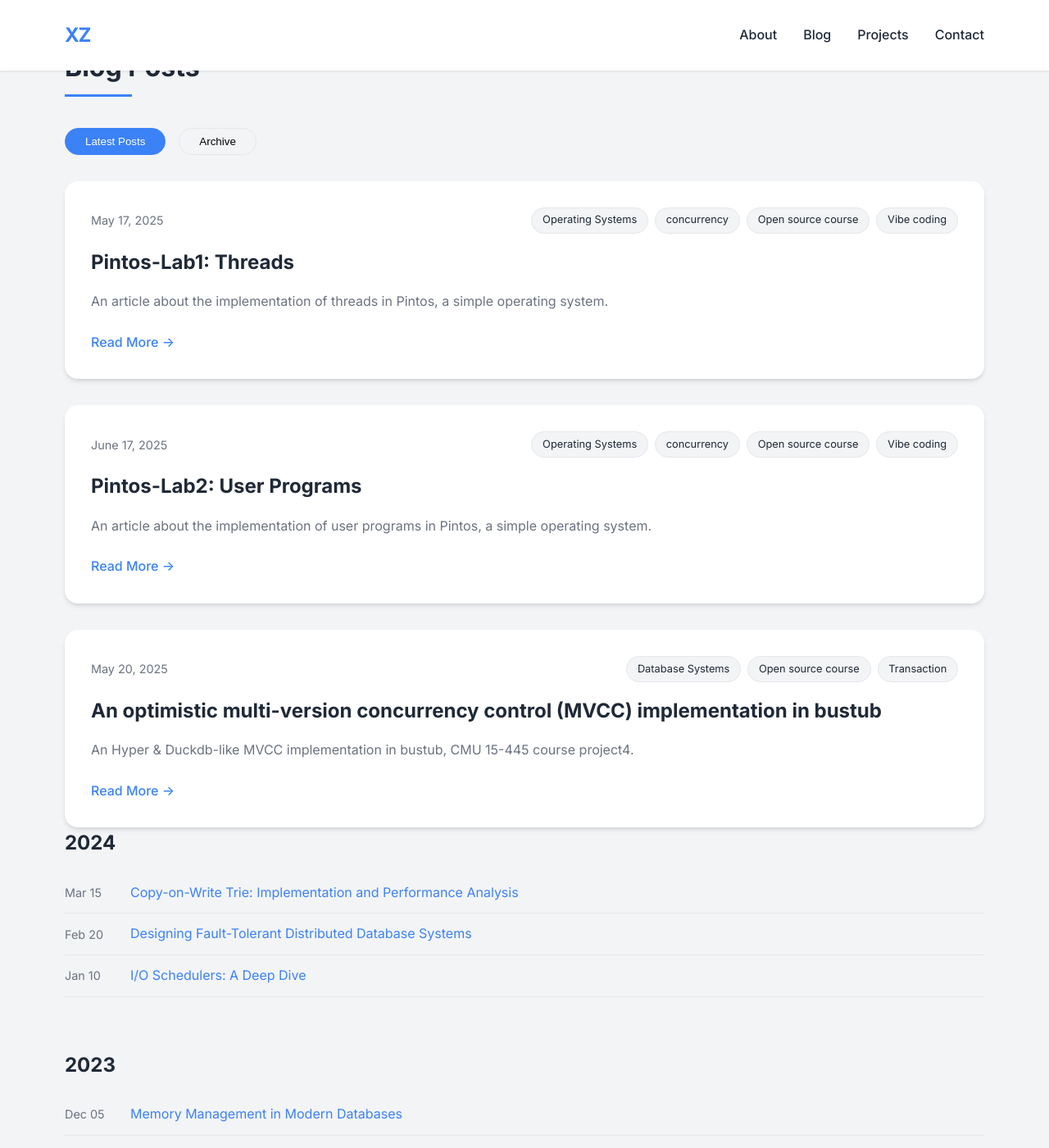
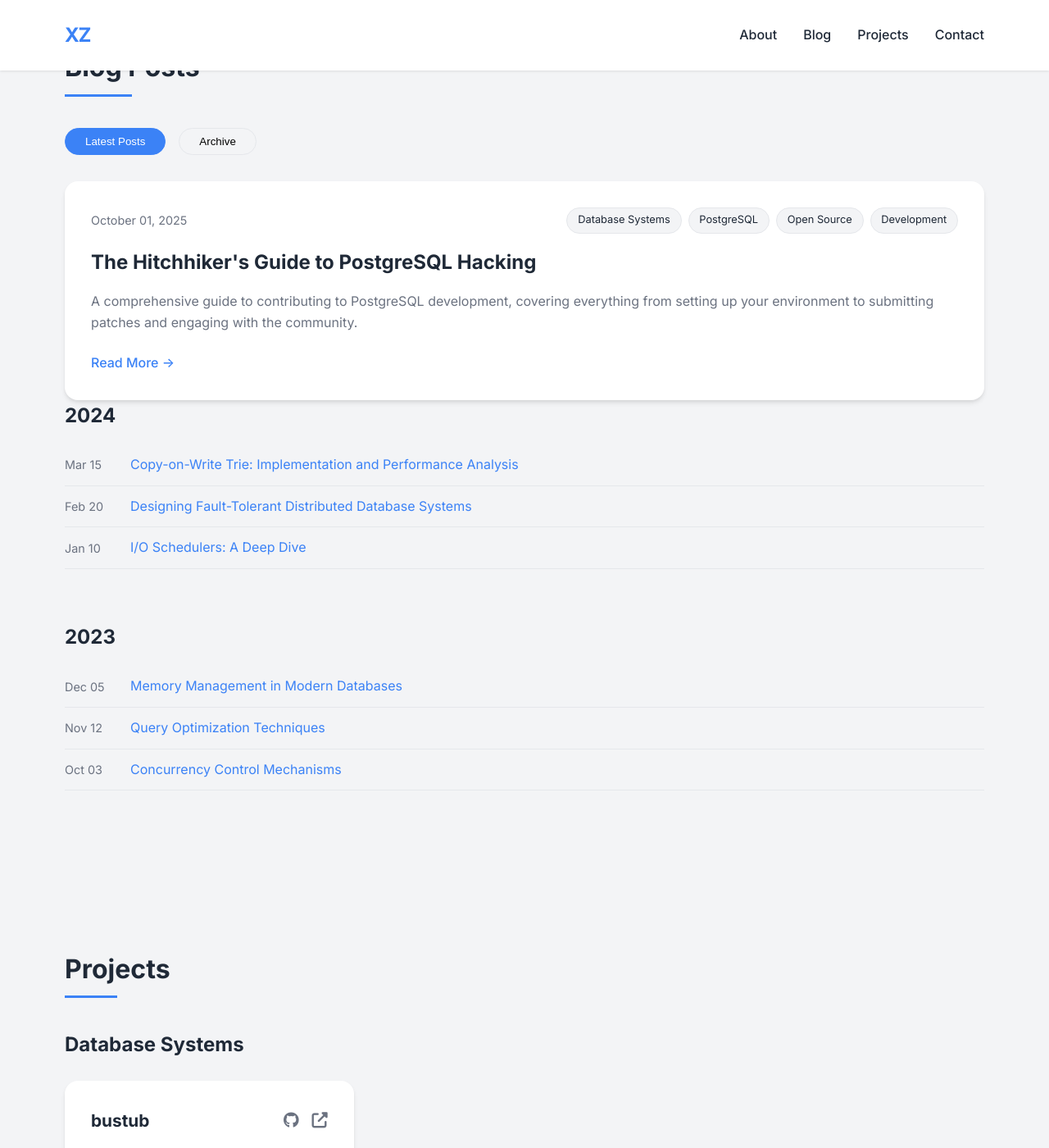
Before and after one commit to alterego655/alterego655.github.io, a Jekyll site: the page built from index.html, in a window 1280 px wide and 1400 px high, scrolled down 1041 px. Shown: the whole window at 82% size. Built offline with Jekyll 4.4.1, drawn with Linux system fonts in a browser that asks for light colours.

Commit message:
Fix all blog layout issues
1. Increase post header padding to 140px to prevent header blocking
2. Show 5 latest Jekyll posts as cards on homepage (not hardcoded posts)
3. Show 5 latest Jekyll posts as cards on blog page
4. Archive section only shows hyperlinks (no cards)
5. Both homepage and blog page use same Jekyll posts system

```diff
--- a/_layouts/post.html
+++ b/_layouts/post.html
@@ -9,7 +9,7 @@ layout: default
     }
     .post-header-section {
         background-color: var(--bg-color);
-        padding-top: 120px;
+        padding-top: 140px;
         padding-bottom: 2rem;
         border-bottom: 1px solid var(--border-color);
     }
--- a/index.html
+++ b/index.html
@@ -54,53 +54,23 @@ layout: default
                 </div>
 
                 <div class="blog-posts" id="latest-posts">
+                    {% for post in site.posts limit:5 %}
                     <article class="blog-card">
                         <div class="blog-meta">
-                            <span class="blog-date">May 17, 2025</span>
+                            <span class="blog-date">{{ post.date | date: "%B %d, %Y" }}</span>
+                            {% if post.tags and post.tags.size > 0 %}
                             <div class="blog-tags">
-                                <span class="tag">Operating Systems</span>
-                                <span class="tag">concurrency</span>
-                                <span class="tag">Open source course</span>
-                                <span class="tag">Vibe coding</span>
+                                {% for tag in post.tags %}
+                                <span class="tag">{{ tag }}</span>
+                                {% endfor %}
                             </div>
+                            {% endif %}
                         </div>
-                        <h3 class="blog-title">Pintos-Lab1: Threads </h3>
-                        <p class="blog-excerpt">An article about the implementation of threads in Pintos, a simple
-                            operating system.</p>
-                        <a href="blogs/pintos-lab1/pintos-lab1.md" class="read-more">Read More →</a>
+                        <h3 class="blog-title">{{ post.title }}</h3>
+                        <p class="blog-excerpt">{{ post.excerpt | strip_html | truncate: 200 }}</p>
+                        <a href="{{ post.url | relative_url }}" class="read-more">Read More →</a>
                     </article>
-
-                    <article class="blog-card">
-                        <div class="blog-meta">
-                            <span class="blog-date">June 17, 2025</span>
-                            <div class="blog-tags">
-                                <span class="tag">Operating Systems</span>
-                                <span class="tag">concurrency</span>
-                                <span class="tag">Open source course</span>
-                                <span class="tag">Vibe coding</span>
-                            </div>
-                        </div>
-                        <h3 class="blog-title">Pintos-Lab2: User Programs</h3>
-                        <p class="blog-excerpt">An article about the implementation of user programs in Pintos, a simple
-                            operating system.</p>
-                        <a href="blogs/pintos-lab2/pintos-lab2.md" class="read-more">Read More →</a>
-                    </article>
-
-                    <article class="blog-card">
-                        <div class="blog-meta">
-                            <span class="blog-date">May 20, 2025</span>
-                            <div class="blog-tags">
-                                <span class="tag">Database Systems</span>
-                                <span class="tag">Open source course</span>
-                                <span class="tag">Transaction</span>
-                            </div>
-                        </div>
-                        <h3 class="blog-title">An optimistic multi-version concurrency control (MVCC) implementation in
-                            bustub</h3>
-                        <p class="blog-excerpt">An Hyper & Duckdb-like MVCC implementation in bustub, CMU 15-445 course
-                            project4.</p>
-                        <a href="#" class="read-more">Read More →</a>
-                    </article>
+                    {% endfor %}
                 </div>
 
                 <div class="blog-posts hidden" id="archive-posts">
```
